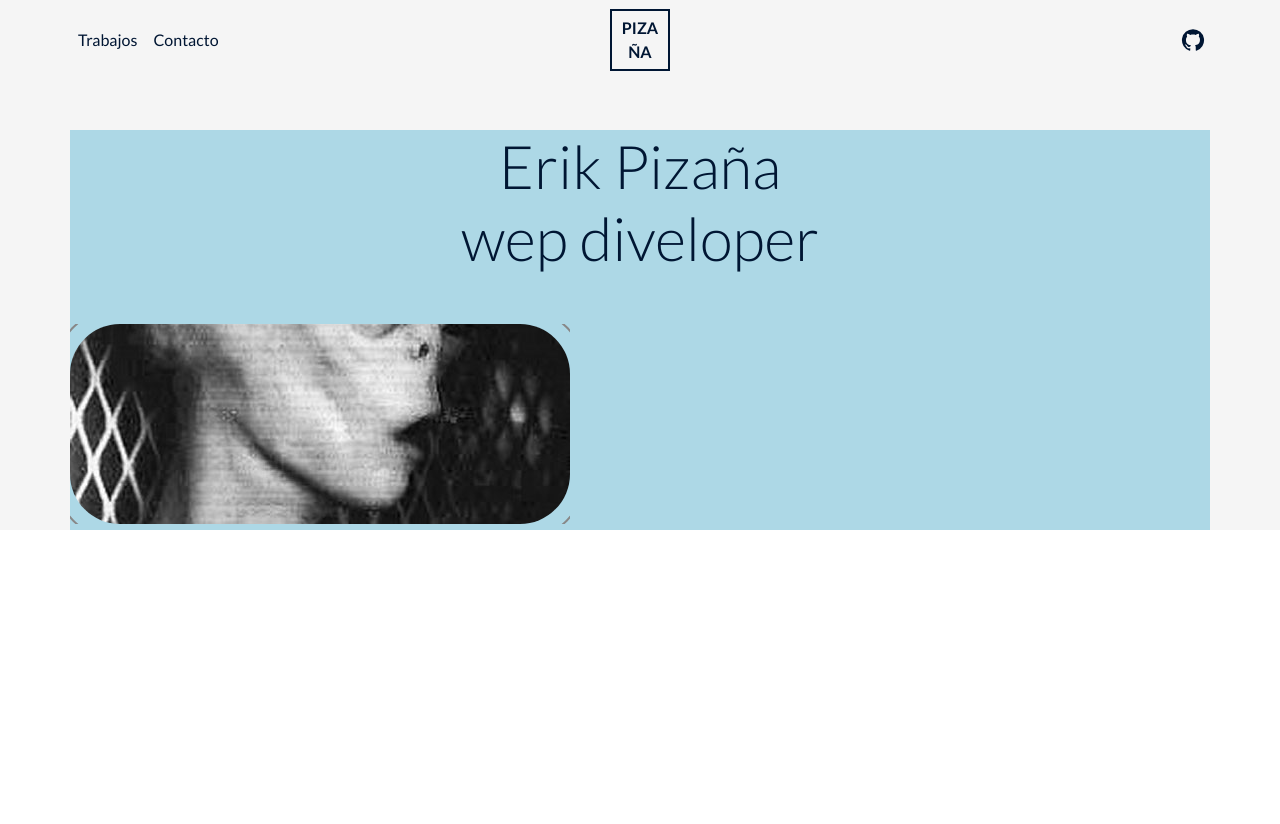
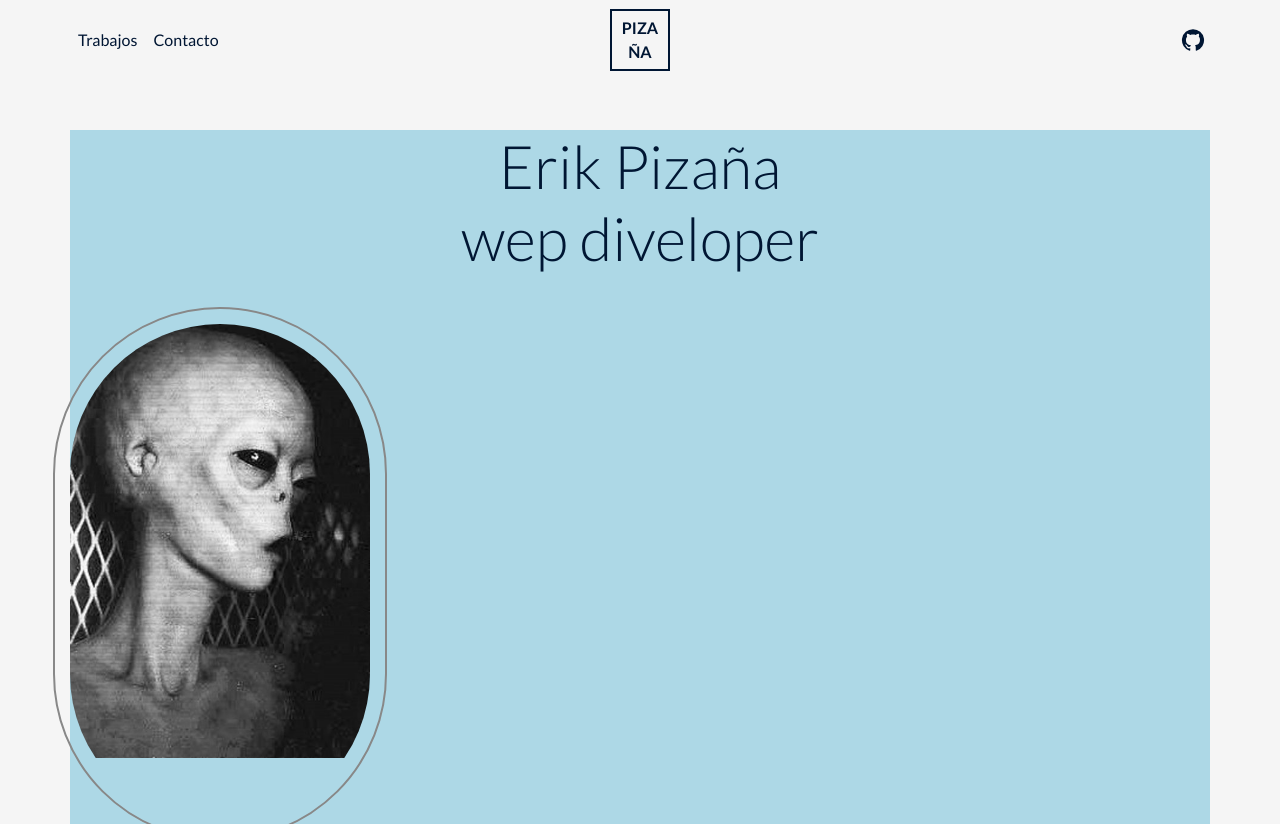
Before and after one commit to erikpz/erik-developer, a Next.js app: page / in a window 1280 px wide. Before the commit the page ends 800 px from the top, so only its background shows below. Built offline with nearby package versions, Linux system fonts and the light colour scheme.

Commit message:
Photo edit

```diff
--- a/components/MainSection.tsx
+++ b/components/MainSection.tsx
@@ -6,7 +6,7 @@ import Alien from "../assets/alien.jpg";
 
 const MainContainer = styled(Box)(({ theme }) => ({
   backgroundColor: "lightblue",
-  minHeight: "calc(100vh-80px)",
+  minHeight: "calc(200vh-80px)",
 }));
 
 const TitleContainer = styled(Box)(({ theme }) => ({
@@ -14,12 +14,15 @@ const TitleContainer = styled(Box)(({ theme }) => ({
 }));
 
 const Photo = styled(Image)(({ theme }) => ({
-    width: 300,
-    height: 500,
-    borderRadius: 50,
-    outline: "2px solid #888",
-    outlineOffset: 15,
-    objectFit:'cover'
+  width: "100%",
+  height: "100%",
+  "& img": {
+    display: "block",
+    width: "100%",
+    height: "100%",
+    objectFit: "contain",
+    borderRadius: 4,
+  },
 }));
 
 export const MainSection = () => {
@@ -33,18 +36,18 @@ export const MainSection = () => {
           wep diveloper
         </Typography>
       </TitleContainer>
-     {/*  <Box
+      <Box
         sx={{
           width: 300,
           height: 500,
           borderRadius: 50,
           outline: "2px solid #888",
           outlineOffset: 15,
-
+          overflow: "hidden",
         }}
-      > */}
-        <Photo src={Alien} alt="me" width={500} height={200}/>
-      {/* </Box> */}
+      >
+        <Image src={Alien} alt="me" />
+      </Box>
     </MainContainer>
   );
 };
```
